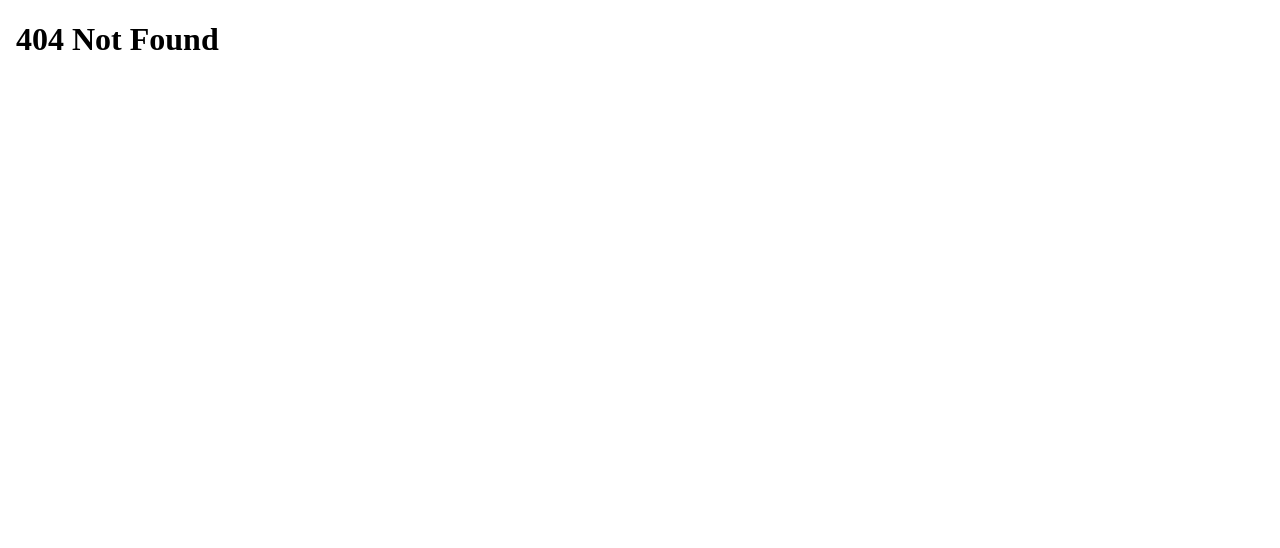
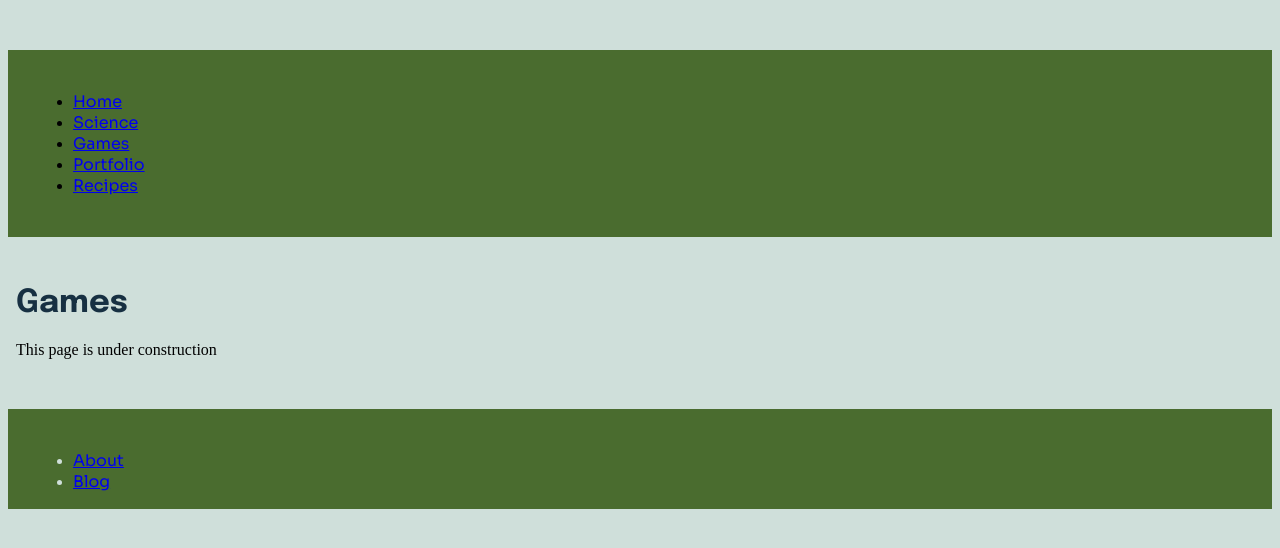
Before and after one commit to raijinware/raijinware-site, a Gatsby site: page /games in a window 1280 px wide. Before the commit this address had no page. Built offline with nearby package versions, Linux system fonts and the light colour scheme; Gatsby itself is replaced by a stand-in of ours.

Commit message:
Added more pages to the site, added an icon

```diff
--- a/gatsby-config.js
+++ b/gatsby-config.js
@@ -24,5 +24,11 @@ module.exports = {
       }
     },
     "gatsby-plugin-mdx",
+    {
+      resolve: "gatsby-plugin-manifest",
+      options:{
+        icon: "src/images/energy-icon.png",
+      },
+    },
   ],
 }
--- a/package.json
+++ b/package.json
@@ -19,6 +19,7 @@
     "gatsby": "^5.13.7",
     "gatsby-plugin-html-attributes": "^1.0.5",
     "gatsby-plugin-image": "^3.13.1",
+    "gatsby-plugin-manifest": "^5.13.1",
     "gatsby-plugin-mdx": "^5.13.1",
     "gatsby-plugin-sharp": "^5.13.1",
     "gatsby-source-filesystem": "^5.13.1",
--- a/src/components/layout.js
+++ b/src/components/layout.js
@@ -29,6 +29,7 @@ const Layout = ({ pageTitle, children }) => {
       <link rel="preconnect" href="https://fonts.googleapis.com" />
       <link rel="preconnect" href="https://fonts.gstatic.com" crossorigin />
       <link href="https://fonts.googleapis.com/css2?family=Epilogue:ital,wght@0,100..900;1,100..900&family=Sora:wght@100..800&display=swap" rel="stylesheet" />
+      <link rel="icon" type="images/x-icon" href="images/WebIcon.png" alt="A computer with some sort of coding language on it."/>
 
       <nav>
         <ul className={navLinks}>
@@ -37,10 +38,24 @@ const Layout = ({ pageTitle, children }) => {
               Home
             </Link>
           </li>
-
           <li className={navLinkItem}>
-            <Link to="/blog/" className={navLinkText}>
-              Blog
+            <Link to="/science" className={navLinkText}>
+              Science
+            </Link>
+          </li>
+          <li className={navLinkItem}>
+            <Link to="/games" className={navLinkText}>
+              Games
+            </Link>
+          </li>
+          <li className={navLinkItem}>
+            <Link to="/portfolio" className={navLinkText}>
+              Portfolio
+            </Link>
+          </li>
+          <li className={navLinkItem}>
+            <Link to="/recipes" className={navLinkText}>
+              Recipes
             </Link>
           </li>
         </ul>
@@ -52,9 +67,18 @@ const Layout = ({ pageTitle, children }) => {
         </main>
       </body>
       <footer>
-        <Link to="/about" className={navLinkText}>
-          About
-        </Link>
+        <ul className={navLinks}>
+          <li className={navLinkItem}>
+            <Link to="/about" className={navLinkText}>
+              About
+            </Link>
+          </li>
+          <li className={navLinkItem}>
+              <Link to="/blog/" className={navLinkText}>
+                Blog
+              </Link>
+          </li>
+        </ul>
       </footer>
     </div>
   )
--- /dev/null
+++ b/src/pages/games.js
@@ -0,0 +1,21 @@
+import * as React from 'react'
+import { Link } from "gatsby"
+import Layout from '../components/layout'
+import { StaticImage } from 'gatsby-plugin-image'
+import Seo from '../components/seo'
+
+const GamesPage = () => {
+  return (
+    <>
+
+        <Layout pageTitle="Games">
+            This page is under construction
+        </Layout>
+
+    </>
+  )
+}
+
+export const Head = () => <Seo title="Games" />
+
+export default GamesPage
```
Also changed, not shown: src/pages/portfolio.js (added, +21 -0 lines), src/pages/recipes.js (added, +21 -0 lines), src/pages/science.js (added, +21 -0 lines), README.md, src/images/energy-icon.png (added), 1 other file.
